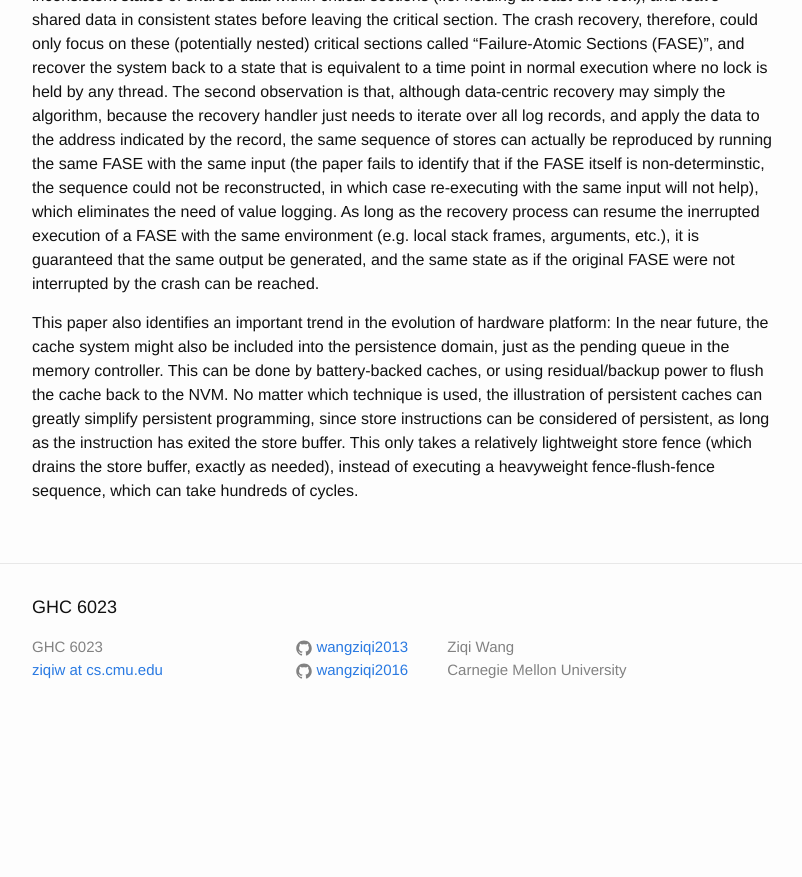
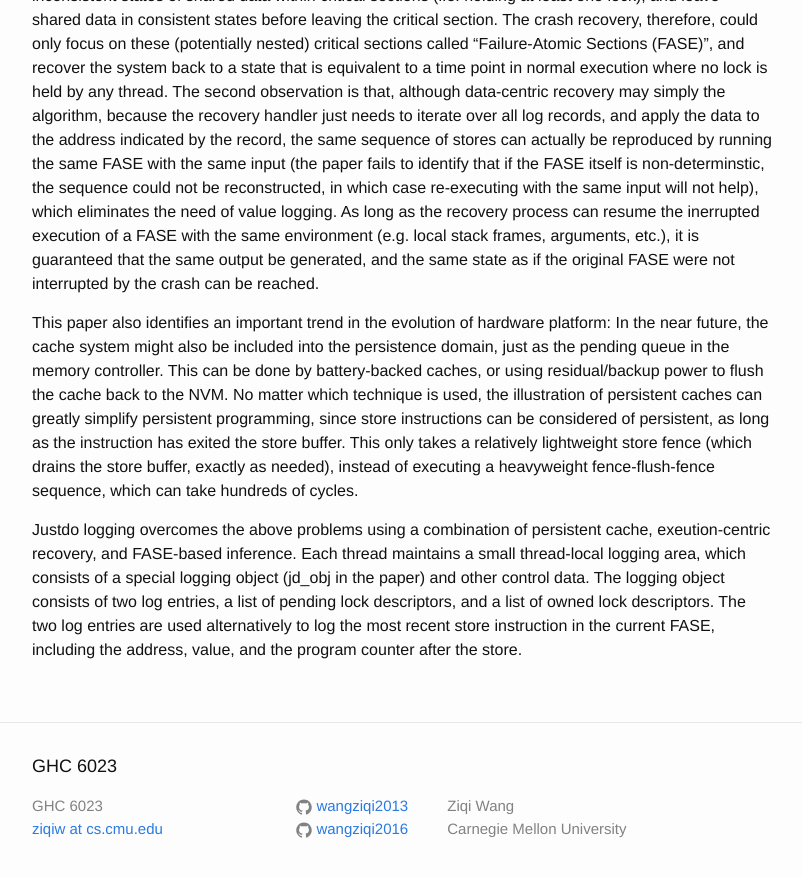
Before and after one commit to wangziqi2013/wangziqi2013.github.io, a Jekyll site: the page built from _posts/2019-08-08-justdo.markdown, in a window 1280 px wide and 900 px high, scrolled down 1195 px. Shown: the top 877 px of the window, without its empty margins (238-1040 px from the left). Built offline with Jekyll 4.4.1, drawn with Linux system fonts in a browser that asks for light colours; before the commit the page ends 1936 px from its top, so only the background shows below that.

Commit message:
Adding fields

```diff
--- a/_posts/2019-08-08-justdo.markdown
+++ b/_posts/2019-08-08-justdo.markdown
@@ -57,3 +57,9 @@ is used, the illustration of persistent caches can greatly simplify persistent p
 considered of persistent, as long as the instruction has exited the store buffer. This only takes a relatively lightweight
 store fence (which drains the store buffer, exactly as needed), instead of executing a heavyweight fence-flush-fence sequence,
 which can take hundreds of cycles.
+
+Justdo logging overcomes the above problems using a combination of persistent cache, exeution-centric recovery, and
+FASE-based inference. Each thread maintains a small thread-local logging area, which consists of a special logging
+object (jd_obj in the paper) and other control data. The logging object consists of two log entries, a list of pending lock
+descriptors, and a list of owned lock descriptors. The two log entries are used alternatively to log the most recent store
+instruction in the current FASE, including the address, value, and the program counter after the store.
```
